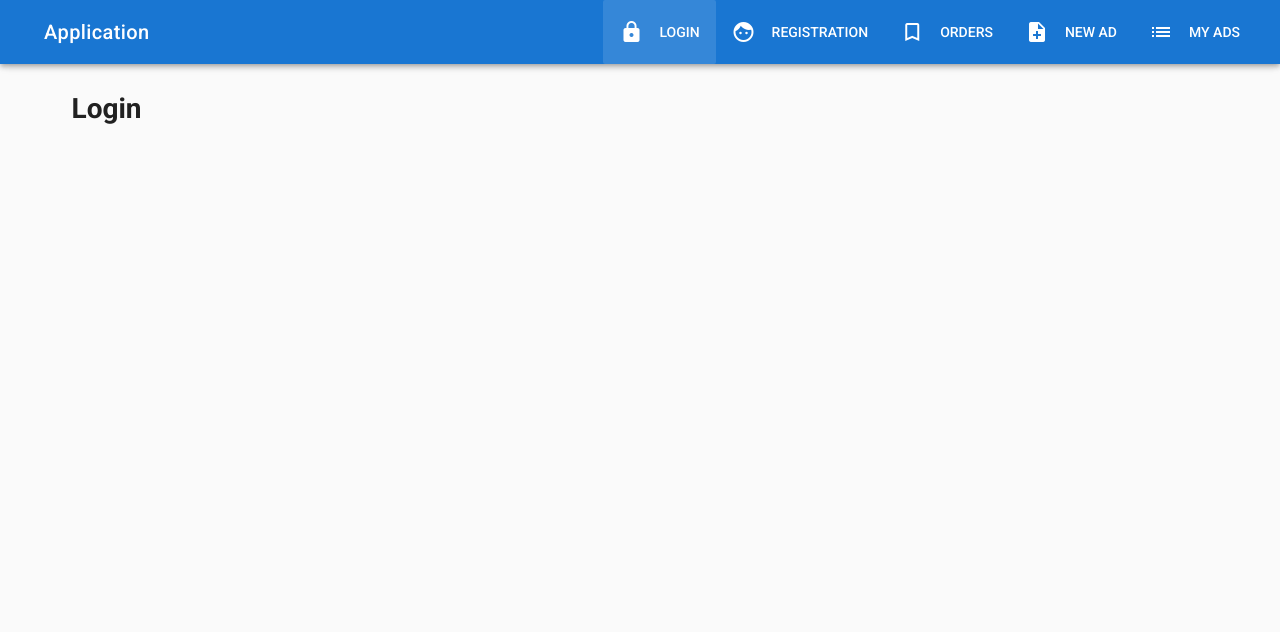
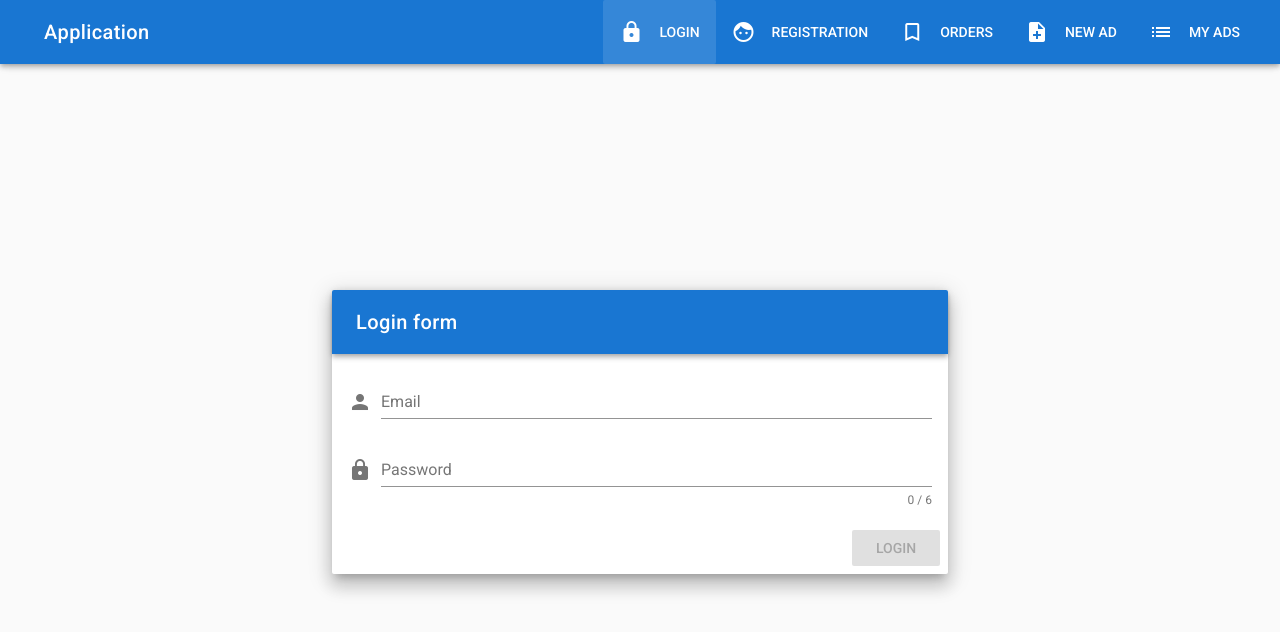
Before and after one commit to platonovAlexey/vue-ads-cars, a Vue app: page /login in a window 1280 px wide. Shown: the top 632 px of the page. Built offline with nearby package versions, Linux system fonts and the light colour scheme.

Commit message:
add login page

```diff
--- a/src/components/Auth/Login.vue
+++ b/src/components/Auth/Login.vue
@@ -1,17 +1,75 @@
 <template>
-  <v-container>
-    <v-layout row>
-      <v-flex xs12>
-        <h1>Login</h1>
+  <v-container fluid fill-height>
+    <v-layout align-center justify-center>
+      <v-flex xs12 sm8 md6>
+        <v-card class="elevation-12">
+          <v-toolbar dark color="primary">
+            <v-toolbar-title>Login form</v-toolbar-title>
+          </v-toolbar>
+          <v-card-text>
+            <v-form ref="form" v-model="valid" validation>
+              <v-text-field
+                prepend-icon="person"
+                name="email"
+                label="Email"
+                type="email"
+                v-model="email"
+                :rules="emailRules"
+              ></v-text-field>
+              <v-text-field
+                prepend-icon="lock"
+                name="password"
+                label="Password"
+                type="password"
+                v-model="password"
+                :counter="6"
+                :rules="passwordRules"
+              ></v-text-field>
+            </v-form>
+          </v-card-text>
+          <v-card-actions>
+            <v-spacer></v-spacer>
+            <v-btn
+              color="primary"
+              @click="onSubmit"
+              :disabled="!valid"
+            >Login</v-btn>
+          </v-card-actions>
+        </v-card>
       </v-flex>
     </v-layout>
   </v-container>
 </template>
 
 <script>
+  const emailRegex = /^\w+([.-]?\w+)*@\w+([.-]?\w+)*(\.\w{2,3})+$/
+
   export default {
     data () {
       return {
+        email: '',
+        password: '',
+        valid: false,
+        emailRules: [
+          v => !!v || 'E-mail is required',
+          v => emailRegex.test(v) || 'E-mail must be valid'
+        ],
+        passwordRules: [
+          v => !!v || 'Password is required',
+          v => (v && v.length >= 6) || 'Password must be equal or more than 6 characters'
+        ]
+      }
+    },
+    methods: {
+      onSubmit () {
+        if (this.$refs.form.validate()) {
+          const user = {
+            email: this.email,
+            password: this.password
+          }
+
+          console.log(user)
+        }
       }
     }
   }
```
